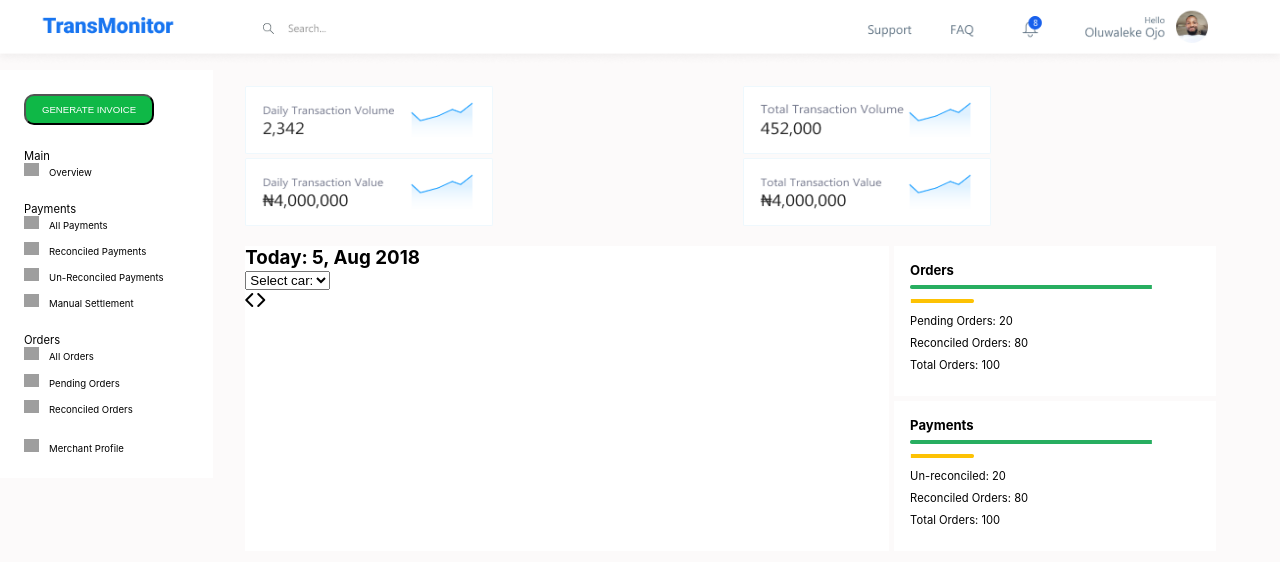
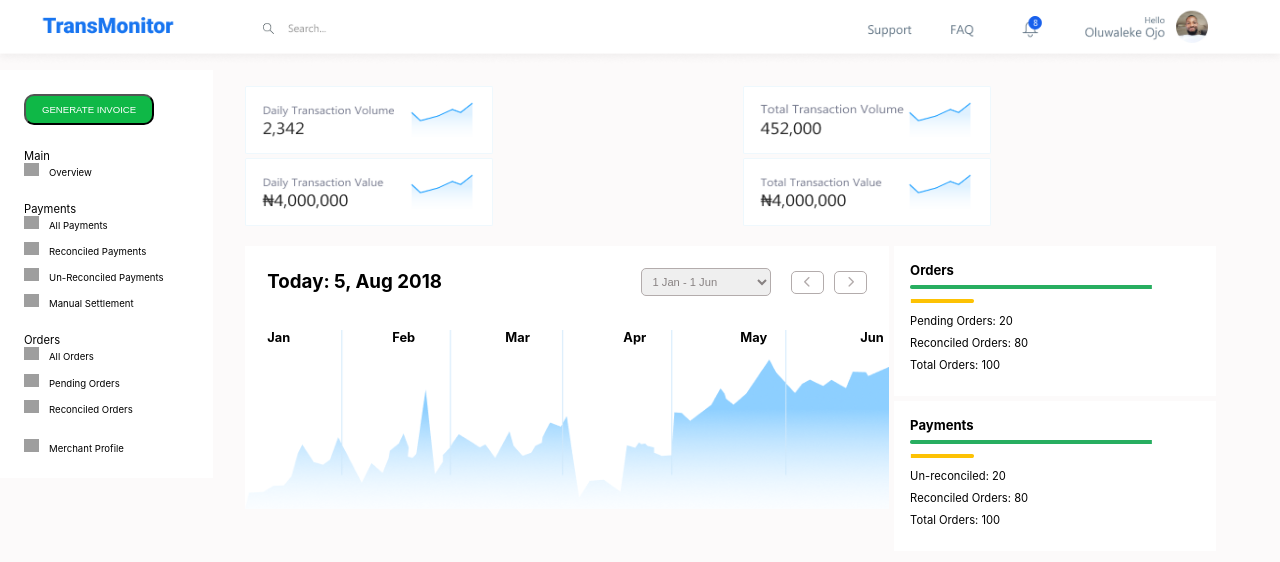
Before and after one commit to kayodefad/vela-frontend-test, a React (Create React App) app: page / in a window 1280 px wide. Shown: the top 562 px of the page. Built offline with nearby package versions, Linux system fonts and the light colour scheme; grey boxes are pictures that could not be loaded.

Commit message:
Completed big graph

```diff
--- a/src/components/MainSecondRow.css
+++ b/src/components/MainSecondRow.css
@@ -35,6 +35,7 @@
 
 .MainSecondRow {
   display: flex;
+  height: 263px;
   /* flex: 1 */
 }
 
@@ -65,7 +66,63 @@
   margin: 8px 0;
 }
 
-.MainSecondRow .leftbar .arrowbg {
-  background: blue;
-  padding: 3px 5px
+.MainSecondRow .leftbar {
+  position: relative;
 }
+
+.MainSecondRow i.fas {
+  font-size: 0.7rem;
+  color: #b3acac;
+  border: 1px solid #b3acac;
+  padding: 5px 12px;
+  border-radius: 5px;
+}
+
+.MainSecondRow .select-date {
+  font-size: 0.7rem;
+  color: #888282;
+  border: 1px solid #b3acac;
+  padding: 6px;
+  border-radius: 5px;
+  width: 130px;
+}
+
+.MainSecondRow .Daterow {
+  padding: 22px;
+  display: flex;
+  align-items: center;
+  /* padding: 8px; */
+}
+
+.MainSecondRow h3 {
+  flex: 5;
+}
+
+.MainSecondRow .custom-select {
+  justify-self: flex-end;
+  flex: 2;
+}
+
+/* .MainSecondRow .biggraph {
+  margin-top: 14px;
+}
+
+.MainSecondRow .biggraph img {
+  width: 100%;
+  height: 177px;
+} */
+
+.MainSecondRow .biggraph {
+  position: relative;
+  margin-top: 12px;
+  /* width: 509px; */
+  height: 179px;
+  background: url('../images/BodySecondLayer/SecondLayerLeft/biggrapgh.png') no-repeat center bottom/cover;
+}
+
+.MainSecondRow .biggraph span {
+  font-weight: bold;
+  font-size: 0.8rem;
+}
+
+/* <img src={biggrapgh} alt="biggraph" /> */
--- a/src/components/MainSecondRow.js
+++ b/src/components/MainSecondRow.js
@@ -1,66 +1,38 @@
 import React from 'react'
 import './MainSecondRow.css'
-import Jan2018 from '../images/BodySecondLayer/SecondLayerLeft/Jan2018.png'
-import Apr from '../images/BodySecondLayer/SecondLayerLeft/Apr.png'
-import biggrapgh from '../images/BodySecondLayer/SecondLayerLeft/biggrapgh.png'
-import Feb from '../images/BodySecondLayer/SecondLayerLeft/Feb.png'
-import Jan from '../images/BodySecondLayer/SecondLayerLeft/Jan.png'
-import jan2june from '../images/BodySecondLayer/SecondLayerLeft/jan2june.png'
-import Jun from '../images/BodySecondLayer/SecondLayerLeft/Jun.png'
-import LeftButton from '../images/BodySecondLayer/SecondLayerLeft/LeftButton.png'
-import leftArrow from '../images/BodySecondLayer/SecondLayerLeft/leftArrow.png'
-import Mar from '../images/BodySecondLayer/SecondLayerLeft/Mar.png'
-import May from '../images/BodySecondLayer/SecondLayerLeft/May.png'
-import rightArrow from '../images/BodySecondLayer/SecondLayerLeft/rightArrow.png'
-import RightButton from '../images/BodySecondLayer/SecondLayerLeft/RightButton.png'
-import secondLayerRectangle from '../images/BodySecondLayer/SecondLayerLeft/secondLayerRectangle.png'
 import green from '../images/BodySecondLayer/SecondLayerRight/green.png'
 import yellow from '../images/BodySecondLayer/SecondLayerRight/yellow.png'
 
 const MainSecondRow = () => {
-  const style = {
-    background: '#fff',
-    padding: '2px 7px',
-    border: '#bdbaba',
-    borderRadius: '5px'
-  }
   return (
     <div className="MainSecondRow">
-      {/* <div className="topofgraph">
-        <img className="today" src={Jan2018} alt="Jan2018" />
-        <img src={jan2june} alt="jan2june" />
-        <div className="arrows">
-          <img
-            style={{ marginRight: '13px' }}
-            className="leftArrow"
-            src={leftArrow}
-            alt="leftArrow"
-          />
-          <img className="rightArrow" src={rightArrow} alt="rightArrow" />
-        </div>
-      </div>
-      <div className="biggraph">
-        <img src={Jan} alt="Jan" />
-        <img src={Feb} alt="Feb" />
-        <img src={Mar} alt="Mar" />
-        <img src={Apr} alt="Apr" />
-        <img src={May} alt="May" />
-        <img src={Jun} alt="Jun" />
-      </div> */}
       <div className="leftbar">
-        <div>
-          <h3>Today: 5, Aug 2018</h3>
-          <div class="custom-select">
-            <select>
-              <option value="0">Select car:</option>
-              <option value="1">Audi</option>
-              <option value="2">BMW</option>
+        <div className="Daterow">
+          <h3 style={{ fontWeight: '0.7rem' }}>Today: 5, Aug 2018</h3>
+          <div className="custom-select">
+            <select className="select-date">
+              <option value="0">1 Jan - 1 Jun</option>
+              <option value="1">1 Jul - 1 Dec</option>
+              <option value="2">1 Jan - 1 Jun</option>
             </select>
           </div>
-          <div>
-            <i className="fas fa-chevron-left"></i>
+          <div className="arrows">
+            <i
+              style={{ marginRight: '10px' }}
+              className="fas fa-chevron-left"
+            ></i>
             <i className="fas fa-chevron-right"></i>
           </div>
+        </div>
+        <div className="biggraph">
+          {/* <div className="months"> */}
+          <span style={{ position: 'absolute', left: '22px' }}>Jan</span>
+          <span style={{ position: 'absolute', left: '147px' }}>Feb</span>
+          <span style={{ position: 'absolute', left: '260px' }}>Mar</span>
+          <span style={{ position: 'absolute', left: '378px' }}>Apr</span>
+          <span style={{ position: 'absolute', left: '495px' }}>May</span>
+          <span style={{ position: 'absolute', left: '615px' }}>Jun</span>
+          {/* </div> */}
         </div>
       </div>
       <div className="rightbar">
```
